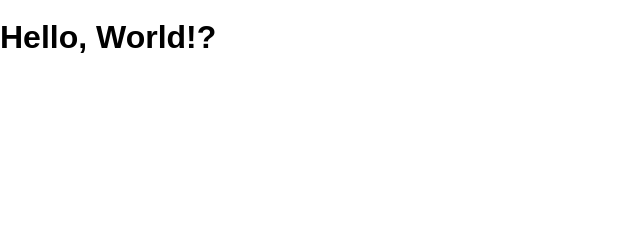
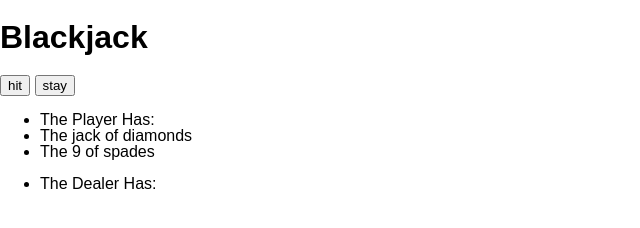
Before and after one commit to TobiasNorton/blackjack, a website: page public/index.html in a window 1280 px wide. Shown: the whole page, without its empty margins (0-640 px from the left). Drawn offline with Linux system fonts and the light colour scheme.

Commit message:
Hit and stay buttons work

```diff
--- a/public/index.html
+++ b/public/index.html
@@ -1,13 +1,27 @@
 <!DOCTYPE html>
 <html>
+
 <head lang="en">
   <meta charset="UTF-8">
   <meta name="viewport" content="width=device-width, initial-scale=1">
   <title>Blackjack</title>
   <link rel="stylesheet" href="/screen.css">
 </head>
+
 <body>
-    <h1>Hello, World!</h1>
+  <h1>Blackjack</h1>
+
+  <body>
+    <button class='hit'>hit</button>
+    <button class='stay'>stay</button>
+    <ul class='player-hand'>
+      <li>The Player Has:</li>
+    </ul>
+
+    <ul class='dealer-hand'>
+      <li>The Dealer Has:</li>
+    </ul>
     <script src="/main.js" charset="utf-8"></script>
   </body>
+
 </html>
--- a/public/main.js
+++ b/public/main.js
@@ -1,5 +1,183 @@
+let playerHand = []
+
+let dealerHand = []
+
+let playerTotal = ''
+
+let dealerTotal = ''
+
+// This is our list of 52 cards
+let cardDeck = [
+  { face: '2', value: 2, suit: 'spades' },
+  { face: '3', value: 3, suit: 'spades' },
+  { face: '4', value: 4, suit: 'spades' },
+  { face: '5', value: 5, suit: 'spades' },
+  { face: '6', value: 6, suit: 'spades' },
+  { face: '7', value: 7, suit: 'spades' },
+  { face: '8', value: 8, suit: 'spades' },
+  { face: '9', value: 9, suit: 'spades' },
+  { face: '10', value: 10, suit: 'spades' },
+  { face: 'jack', value: 10, suit: 'spades' },
+  { face: 'queen', value: 10, suit: 'spades' },
+  { face: 'king', value: 10, suit: 'spades' },
+  { face: 'ace', value: 11, suit: 'spades' },
+  { face: '2', value: 2, suit: 'hearts' },
+  { face: '3', value: 3, suit: 'hearts' },
+  { face: '4', value: 4, suit: 'hearts' },
+  { face: '5', value: 5, suit: 'hearts' },
+  { face: '6', value: 6, suit: 'hearts' },
+  { face: '7', value: 7, suit: 'hearts' },
+  { face: '8', value: 8, suit: 'hearts' },
+  { face: '9', value: 9, suit: 'hearts' },
+  { face: '10', value: 10, suit: 'hearts' },
+  { face: 'jack', value: 10, suit: 'hearts' },
+  { face: 'queen', value: 10, suit: 'hearts' },
+  { face: 'king', value: 10, suit: 'hearts' },
+  { face: 'ace', value: 11, suit: 'hearts' },
+  { face: '2', value: 2, suit: 'clubs' },
+  { face: '3', value: 3, suit: 'clubs' },
+  { face: '4', value: 4, suit: 'clubs' },
+  { face: '5', value: 5, suit: 'clubs' },
+  { face: '6', value: 6, suit: 'clubs' },
+  { face: '7', value: 7, suit: 'clubs' },
+  { face: '8', value: 8, suit: 'clubs' },
+  { face: '9', value: 9, suit: 'clubs' },
+  { face: '10', value: 10, suit: 'clubs' },
+  { face: 'jack', value: 10, suit: 'clubs' },
+  { face: 'queen', value: 10, suit: 'clubs' },
+  { face: 'king', value: 10, suit: 'clubs' },
+  { face: 'ace', value: 11, suit: 'clubs' },
+  { face: '2', value: 2, suit: 'diamonds' },
+  { face: '3', value: 3, suit: 'diamonds' },
+  { face: '4', value: 4, suit: 'diamonds' },
+  { face: '5', value: 5, suit: 'diamonds' },
+  { face: '6', value: 6, suit: 'diamonds' },
+  { face: '7', value: 7, suit: 'diamonds' },
+  { face: '8', value: 8, suit: 'diamonds' },
+  { face: '9', value: 9, suit: 'diamonds' },
+  { face: '10', value: 10, suit: 'diamonds' },
+  { face: 'jack', value: 10, suit: 'diamonds' },
+  { face: 'queen', value: 10, suit: 'diamonds' },
+  { face: 'king', value: 10, suit: 'diamonds' },
+  { face: 'ace', value: 11, suit: 'diamonds' }
+]
+
+// This code will build the deck dynamically
+//
+// // This will eventually be our deck of 52 cards
+// let deck = []
+//
+// // A list of all the suits we have
+// let suits = ['spades', 'hearts', 'clubs', 'diamonds']
+//
+// // The 13 cards that are in each suit
+// let cards = [
+//   { face: '2', value: 2 },
+//   { face: '3', value: 3 },
+//   { face: '4', value: 4 },
+//   { face: '5', value: 5 },
+//   { face: '6', value: 6 },
+//   { face: '7', value: 7 },
+//   { face: '8', value: 8 },
+//   { face: '9', value: 9 },
+//   { face: '10', value: 10 },
+//   { face: 'jack', value: 10 },
+//   { face: 'queen', value: 10 },
+//   { face: 'king', value: 10 },
+//   { face: 'ace', value: 11 }
+// ]
+//
+// for (let index = 0; index < suits.length; index++) {
+//   for (let cardIndex = 0; cardIndex < cards.length; cardIndex++) {
+//     deck.push({
+//       face: cards[cardIndex].face,
+//       value: cards[cardIndex].value,
+//       suit: suits[index]
+//     })
+//   }
+// }
+
+const dealCardToPlayer = () => {
+  let playerHandList = document.querySelector('.player-hand')
+  // - pop another card
+  let card = cardDeck.pop()
+  // - push it to the hand
+  playerHand.push(card.value)
+  // Add this card to the user interface by creating a new LI
+  let newCardItem = document.createElement('li')
+  // Make the text of the LI be the description of the card
+  newCardItem.textContent = `The ${card.face} of ${card.suit}`
+  // Append that LI to the UL
+  playerHandList.appendChild(newCardItem)
+  // Call function that gets total
+  getPlayerTotal()
+  //Get total by iterating over each card value and add it to the player's total
+  // Add the values together
+}
+
+console.log(playerHand)
+
+const getPlayerTotal = () => {
+  for (let i = 0; i < playerHand.length; i++) {
+    playerTotal += playerHand[i]
+  }
+}
+
+console.log(playerTotal)
+// if (playerTotal)
+
+const dealCardToDealer = () => {
+  let dealerHandList = document.querySelector('.dealer-hand')
+  let card = cardDeck.pop()
+
+  dealerHand.push(card.value)
+
+  let newCardItem = document.createElement('li')
+
+  newCardItem.textContent = `The ${card.face} of ${card.suit}`
+  dealerHandList.appendChild(newCardItem)
+
+  for (let i = 0; i < dealerHand.length; i++) {
+    dealerTotal += dealerHand[i]
+  }
+  // console.log(dealerTotal)
+}
+
 const main = () => {
-  document.querySelector('h1').textContent += '?'
+  // Shuffle the deck into a random order
+  // Uses [Fisher–Yates shuffle](https://en.wikipedia.org/wiki/Fisher–Yates_shuffle)
+  for (let index = 52 - 1; index > 1; index -= 1) {
+    let otherIndex = Math.floor(Math.random() * index)
+
+    let firstCard = cardDeck[index]
+    let secondCard = cardDeck[otherIndex]
+
+    cardDeck[index] = secondCard
+    cardDeck[otherIndex] = firstCard
+  }
+
+  for (let count = 0; count < 2; count++) {
+    1
+    dealCardToPlayer()
+  }
+
+  const revealDealerCards = () => {
+    for (let count = 0; count < 2; count++) {
+      dealCardToDealer()
+    }
+  }
+
+  // Find the hit button
+  let hitButton = document.querySelector('.hit')
+  // Add an event listener on 'click' that does:
+  hitButton.addEventListener('click', dealCardToPlayer)
+
+  // Find the stay button
+  let stayButton = document.querySelector('.stay')
+  // Add an avent listener on 'click' that...
+  stayButton.addEventListener('click', revealDealerCards)
+  // console.log(playerHand)
+  // console.log(cardDeck)
 }
 
 document.addEventListener('DOMContentLoaded', main)
```
Lines whose indentation alone changed are shown as unchanged.
